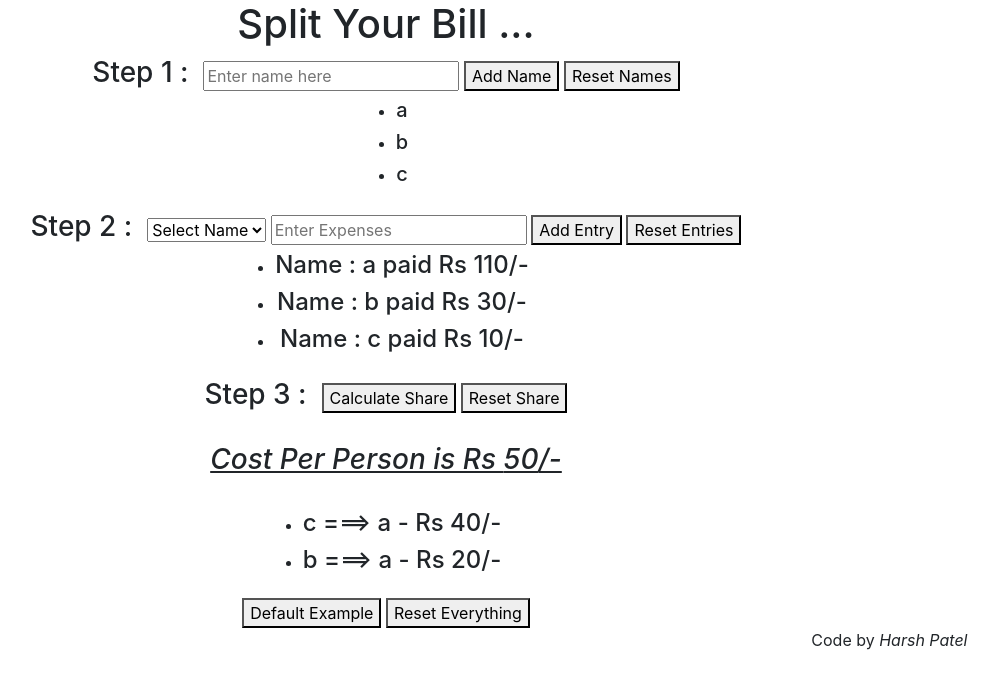
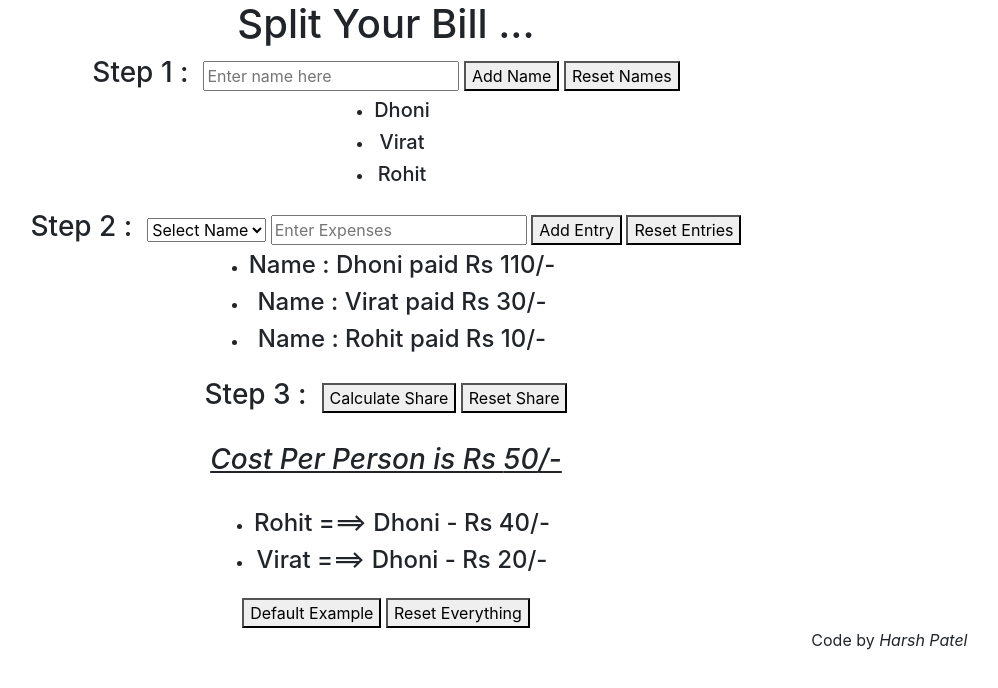
Before and after one commit to it-harsh/react, a React (Create React App) app: page / in a window 1280 px wide. Shown: the top 688 px of the page, without its empty margins (254-1252 px from the left). Built offline with nearby package versions, Linux system fonts and the light colour scheme.

Commit message:
Changing default example names

```diff
--- a/src/Components/BillSplitter.js
+++ b/src/Components/BillSplitter.js
@@ -5,7 +5,7 @@ export default function BillSplitter(){
     const amountRef =  useRef();
 
     const [inputName,setInputName] = useState("")
-    const [nameList,setNameList]  = useState(["Select Name","a","b","c"])
+    const [nameList,setNameList]  = useState(["Select Name","Dhoni","Virat","Rohit"])
     const [amount,setAmount] = useState(0)
     const [dropDownName,setDropDownName] = useState("")
     const [avgPrice,setAvgPrice]  = useState(50)
@@ -15,15 +15,15 @@ export default function BillSplitter(){
             amount  :  0
         },
         {
-            name : "a",
+            name : "Dhoni",
             amount  :  110
         },
         {
-            name : "b",
+            name : "Virat",
             amount  :  30
         },
         {
-            name : "c",
+            name : "Rohit",
             amount  :  10
         }
     ])
@@ -36,13 +36,13 @@ export default function BillSplitter(){
 
     const [transaction,setTransaction]  = useState([
         {
-            from : "c",
-            to : "a",
+            from : "Rohit",
+            to : "Dhoni",
             amount  : 40
         },
         {
-            from : "b",
-            to : "a",
+            from : "Virat",
+            to : "Dhoni",
             amount  : 20
         }
     ])
@@ -104,7 +104,7 @@ export default function BillSplitter(){
 
     const handleExample = (e) => {
         //set  NameList
-        setNameList(["Select Name","a","b","c"])
+        setNameList(["Select Name","Dhoni","Virat","Rohit"])
 
         //set Expenses
         setNameAmount([
@@ -113,15 +113,15 @@ export default function BillSplitter(){
                 amount  :  0
             },
             {
-                name : "a",
+                name : "Dhoni",
                 amount  :  110
             },
             {
-                name : "b",
+                name : "Virat",
                 amount  :  30
             },
             {
-                name : "c",
+                name : "Rohit",
                 amount  :  10
             }
         ])
@@ -132,13 +132,13 @@ export default function BillSplitter(){
         //set Transactions
         setTransaction([
             {
-                from : "c",
-                to : "a",
+                from : "Rohit",
+                to : "Dhoni",
                 amount  : 40
             },
             {
-                from : "b",
-                to : "a",
+                from : "Virat",
+                to : "Dhoni",
                 amount  : 20
             }
         ])
```
